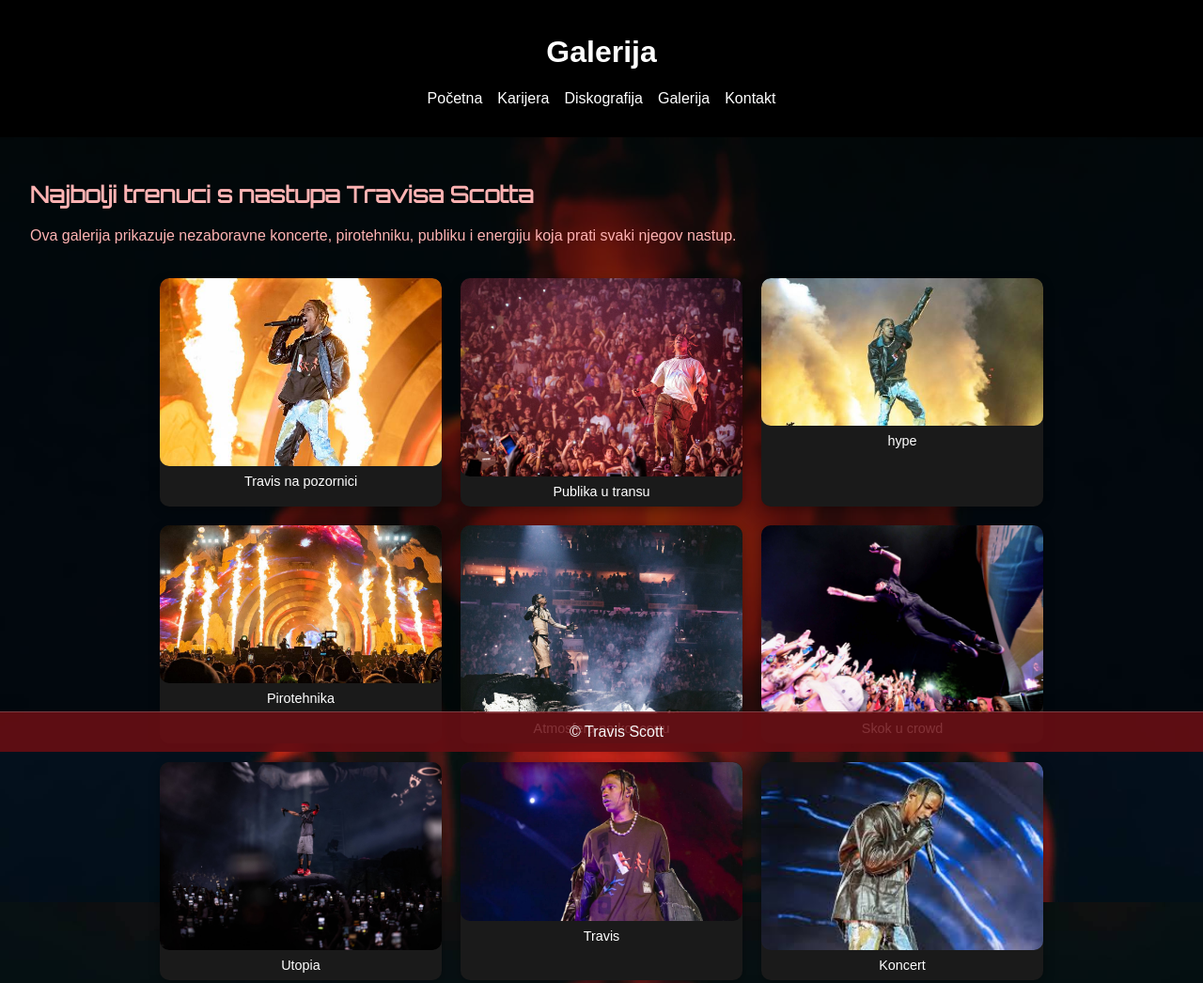
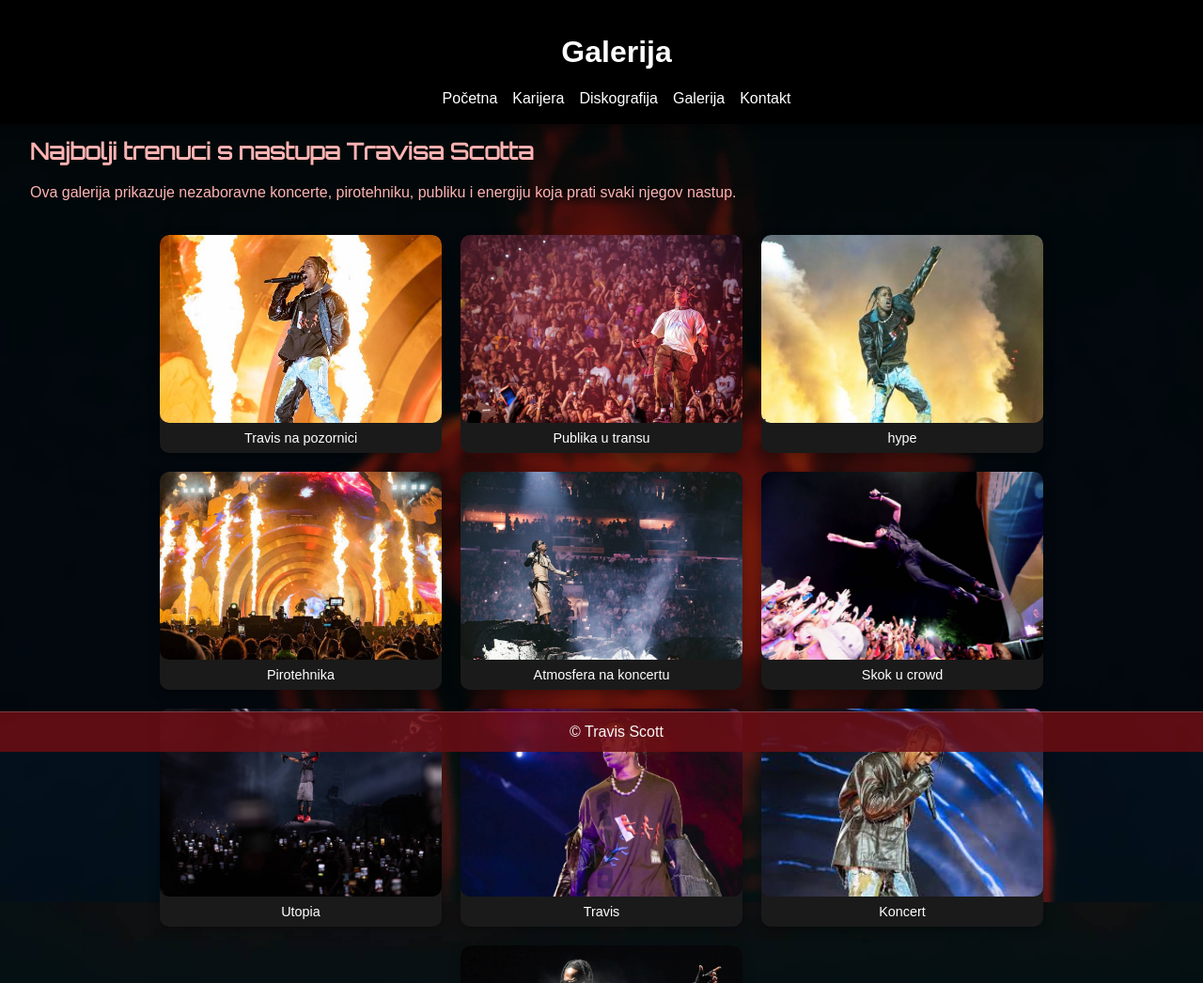
Before and after one commit to pcerjakTSZ/html-css, a plain HTML site: page zavrsni_projekt/galerija.html in a window 1280 px wide. Shown: the top 1046 px of the page at 94% size. Drawn offline with Linux system fonts and the light colour scheme.

Commit message:
Update stil.css

```diff
--- a/zavrsni_projekt/stil.css
+++ b/zavrsni_projekt/stil.css
@@ -1,10 +1,9 @@
 body {
     font-family: Arial, sans-serif;
     margin: 0;
-    padding: 0;
     background-color: #f2f2f2;
     color: #ffb3b3;
-
+    padding-top: 100px;
     position: relative;
     background-image: url('slike/pozadina.jpg');
     background-size: cover;
@@ -12,7 +11,6 @@
     background-repeat: no-repeat;
     background-attachment: fixed;
     z-index: 0;
-
 }
 
 body::before {
@@ -22,15 +20,23 @@
     left: 0;
     width: 100%;
     height: 100%;
-    background-color: rgba(0, 0, 0, 0.5); /* tamni sloj, 0.5 = 50% prozirnosti */
-    z-index: -1; /* da ostane iza sadržaja */
+    background-color: rgba(0, 0, 0, 0.5);
+    z-index: -1;
 }
 
-header, footer {
+header {
+    position: fixed;
+    top: 0;
+    left: 0;
+    width: 100%;
     background-color: #000;
     color: #fff;
     text-align: center;
     padding: 1rem;
+    z-index: 1000;
+    box-shadow: 0 2px 10px rgba(0, 0, 0, 0.5);
+    height: 100px;
+
 }
 
 .nav {
@@ -114,11 +120,14 @@
     overflow: hidden;
     box-shadow: 0 4px 12px rgba(0, 0, 0, 0.3);
     background-color: #1a1a1a;
+    display: flex;
+    flex-direction: column;
 }
 
 figure img {
     width: 100%;
-    height: auto;
+    height: 200px;
+    object-fit: cover;
     display: block;
 }
 
@@ -133,10 +142,10 @@
 figure img {
     transition: transform 0.3s ease;
 }
-
 figure img:hover {
     transform: scale(1.05);
 }
+
 @media (max-width: 768px) {
     figure {
         max-width: 90%;
@@ -156,4 +165,5 @@
     font-family: Arial, sans-serif;
     z-index: 10;
     border-top: 1px solid rgba(255, 255, 255, 0.2);
+    padding: 1rem;
 }
```
